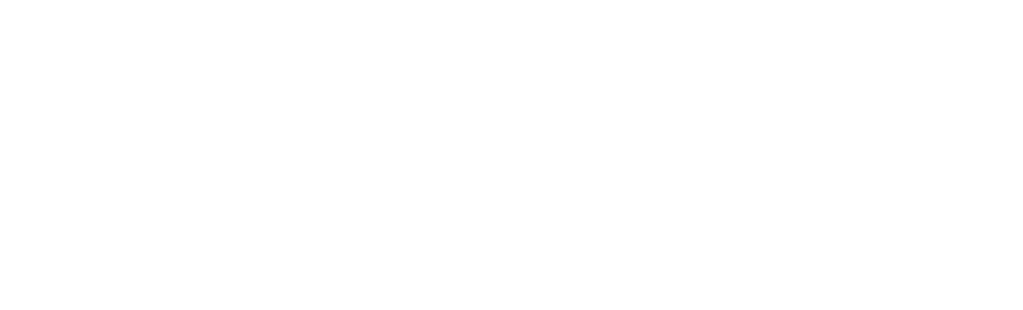
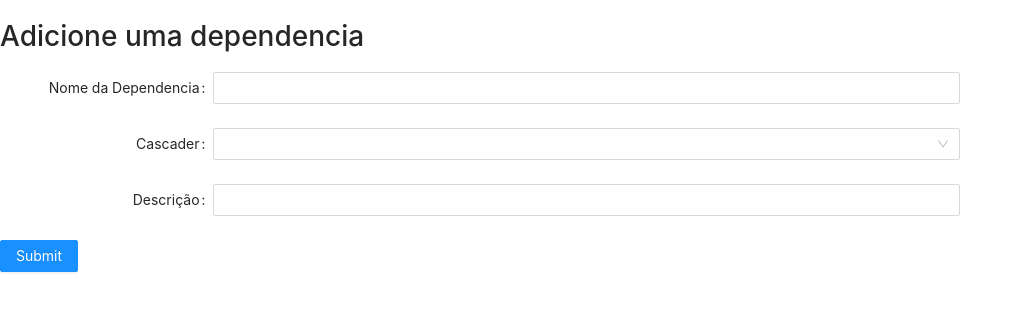
Before and after one commit to tamisakita/Condobook-front, a React (Create React App) app: page /create-booking in a window 1280 px wide. Shown: the top 310 px of the page, without its empty margins (0-1023 px from the left). Built offline with nearby package versions, Linux system fonts and the light colour scheme; sample sign-in values are in the browser's storage.

Commit message:
add bookings done

```diff
--- a/src/App.js
+++ b/src/App.js
@@ -10,6 +10,7 @@
 import ResidentsList from './components/residents/ResidentsList';
 import AddRoom from './components/rooms/AddRoom';
 import RoomList from './components/rooms/RoomList';
+import AddBooking from './components/bookings/AddBooking';
 
 import localStorageUtils from './utils/localStorage.utils';
 
@@ -69,6 +70,7 @@
           {isUserAuthenticated ? <Route exact path="/list-residents" component={ResidentsList} /> : <Redirect to="/dashboard" />}
           {isUserAuthenticated ? <Route exact path="/create-room" component={AddRoom} /> : <Redirect to="/dashboard" />}
           {isUserAuthenticated ? <Route exact path="/list-room" component={RoomList} /> : <Redirect to="/dashboard" />}
+          {isUserAuthenticated ? <Route exact path="/create-booking" component={AddBooking} /> : <Redirect to="/dashboard" />}
         </Switch>
       </div>
     );
--- a/src/components/bookings/AddBooking.js
+++ b/src/components/bookings/AddBooking.js
@@ -3,51 +3,118 @@
 import { Formik } from 'formik';
 
 import ApiServices from '../../services/api.service';
-import { Form, Input, InputNumber, Button } from 'antd';
 
-const layout = {
-  labelCol: { span: 8 },
-  wrapperCol: { span: 16 },
-};
+import {
+    Form,
+    Input,
+    Button,
+    Cascader,
+  } from 'antd';
+import apiService from '../../services/api.service';
 
-const validateMessages = {
-  required: '${label} is required!',
-  types: {
-    email: '${label} is not a valid email!',
-    number: '${label} is not a valid number!',
-  },
-  number: {
-    range: '${label} must be between ${min} and ${max}',
-  },
-};
 
-const Demo = () => {
-  const onFinish = values => {
-    console.log(values);
-  };
+
+  const AddBooking = (props) => {
+    const [isCreationSucessfull, setCreationSuccessfull] = useState(false);
+
+    console.log(isCreationSucessfull)
+    console.log(setCreationSuccessfull)
+
+        const initialState = {
+            room: '',
+            bookingstart: '',
+            owner: '',
+        }
+
+      const redirectToDashboard = () => {
+        setTimeout(() => {
+          props.history.push('/dashboard');
+        }, 2000)
+      }
+
+      const handleSubmitMethod = async (data, helperMethods) => {
+        try {
+          await ApiServices.addBooking(data);
+
+          setCreationSuccessfull(true)
+
+          redirectToDashboard()
+        } catch (error) {
+          console.log(error)
+        }
+      }
+
+      const getRooms = async () => {
+        try{
+        const rooms = await apiService.getAllRooms();
+
+
+        }catch(error){
+          console.log(error);
+        }
+      }
 
     return (
-    <Form {...layout} name="nest-messages" onFinish={onFinish} validateMessages={validateMessages}>
-      <Form.Item name={['user', 'name']} label="Name" rules={[{ required: true }]}>
-        <Input />
+      <div>
+        {isCreationSucessfull && <h2>Novo agendamento criado com sucesso</h2>}
+
+        <h1>Adicione uma dependencia</h1>
+        <Formik
+            initialValues={initialState}
+            onSubmit={handleSubmitMethod}
+            validator={() => ({})}
+        >
+
+        {(props) => (
+        <Form
+          labelCol={{
+            span: 4,
+          }}
+          wrapperCol={{
+            span: 14,
+          }}
+          layout="horizontal"
+          onFinish={props.handleSubmit}
+        >
+
+          <Form.Item
+          name="Nome da Dependencia"
+          label="Nome da Dependencia">
+            <Input name="Nome da Dependencia" value={props.values.name} onChange={props.handleChange}/>
           </Form.Item>
-      <Form.Item name={['user', 'email']} label="Email" rules={[{ type: 'email' }]}>
-        <Input />
+
+
+        <Form.Item label="Cascader">
+          <Cascader
+            options={[
+              {
+                render: (rooms) =>{
+                  return getRooms(rooms)//verificar como referenciar as rooms no cascader
+                },
+               // value: getRooms,
+                label: 'rooms',
+              },
+            ]}
+          />
           </Form.Item>
-      <Form.Item name={['user', 'age']} label="Age" rules={[{ type: 'number', min: 0, max: 99 }]}>
-        <InputNumber />
+
+          <Form.Item
+          name ="Descrição"
+          label="Descrição">
+            <Input name="Descrição" value={props.values.description} onChange={props.handleChange}/>
           </Form.Item>
-      <Form.Item name={['user', 'website']} label="Website">
-        <Input />
-      </Form.Item>
-      <Form.Item name={['user', 'introduction']} label="Introduction">
-        <Input.TextArea />
-      </Form.Item>
-      <Form.Item wrapperCol={{ ...layout.wrapperCol, offset: 8 }}>
+
+          <Form.Item>
         <Button type="primary" htmlType="submit">
           Submit
         </Button>
       </Form.Item>
+
         </Form>
+        )}
+        </Formik>
+      </div>
     );
   };
+
+  export default AddBooking
--- a/src/components/rooms/RoomList.js
+++ b/src/components/rooms/RoomList.js
@@ -2,19 +2,9 @@
 import apiService from '../../services/api.service';
 import { Component } from 'react';
 import { Link } from 'react-router-dom';
+
 import { Table, Button } from 'antd';
 
-const columns = [
-    { title: 'Nome da Dependência', dataIndex: 'name', key: 'name' },
-    { title: 'Capacidade de Pessoas', dataIndex: 'capacity', key: 'capacity' },
-    { title: 'Descrição', dataIndex: 'description', key: 'description' },
-    {
-      title: '',
-      dataIndex: '',
-      key: 'x',
-      render: () => <a>Editar</a>
-    },
-  ];
 
 class RoomList extends Component {
     state = {
@@ -36,7 +26,31 @@
     this.getAllRooms();
   }
 
+deleteRoom = async(id) => {
+  try{
+  await apiService.deleteRoombyId(id);
+
+  this.getAllRooms();
+  }catch(error){
+  console.log(error);
+  }
+}
+
 render() {
+  const columns = [
+    { title: 'Nome da Dependência', dataIndex: 'name', key: 'name' },
+    { title: 'Capacidade de Pessoas', dataIndex: 'capacity', key: 'capacity' },
+    { title: 'Descrição', dataIndex: 'description', key: 'description' },
+    {
+      title: '',
+      dataIndex: '',
+      key: 'x',
+      render: (roomId) => {
+        return <button onClick={() => this.deleteRoom(roomId)}>Delete</button>
+      }
+    },
+  ];
+
     const data = this.state.listOfRooms.map( rooms => {
         const dataObject = {
             name: rooms.name,
--- a/src/services/api.service.js
+++ b/src/services/api.service.js
@@ -51,6 +51,20 @@
   deleteResidentById = async id => {
     await this.api.delete(`${process.env.REACT_APP_API_BASE_URL}/residents/private/delete/${id}`);
   }
+
+  getAllRooms = async () => {
+    const { data } = await this.api.get(`${process.env.REACT_APP_API_BASE_URL}/rooms/private/list`);
+
+    return data;
+  }
+
+  deleteRoomById = async id => {
+    await this.api.delete(`${process.env.REACT_APP_API_BASE_URL}/rooms/private/delete/${id}`);
+  }
+
+  addBookings = async data => {
+    await this.api.post(`${process.env.REACT_APP_API_BASE_URL}/booking/private/createbooking`, data);
+  }
 }
 
 
```
Lines whose indentation alone changed are shown as unchanged.
